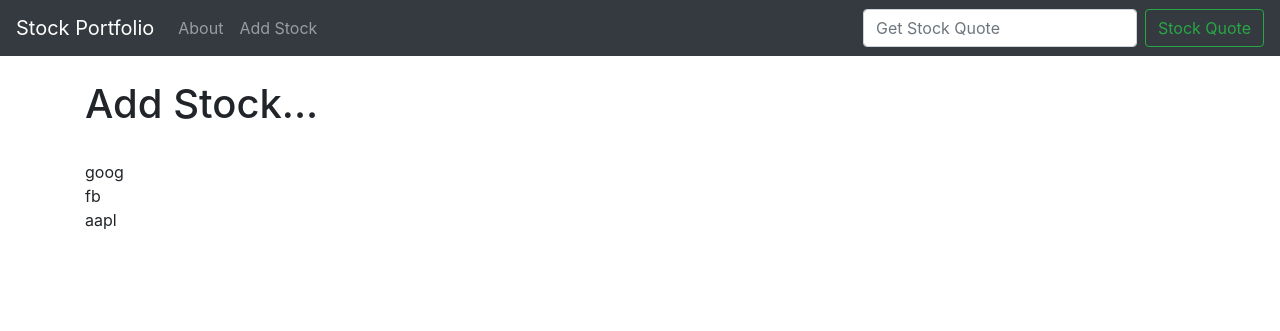
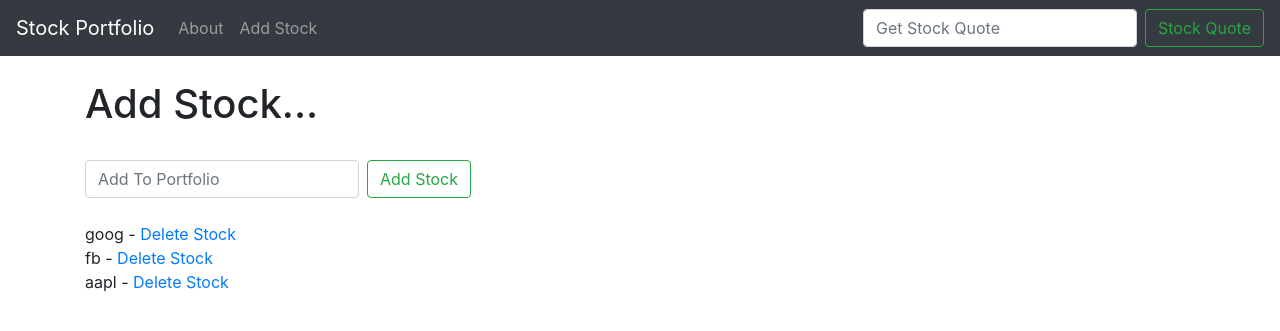
Before and after one commit to armandomcontreras/djangostock, a Django app: page /add_stock.html in a window 1280 px wide. Shown: the top 331 px of the page. Run offline with Django 5.2, Linux system fonts and the light colour scheme; data comes from the database, SQL or seed files in the repository; both versions use the stored data as it was after the commit.

Commit message:
Delete stock button and functions

```diff
--- a/stocks/quotes/templates/add_stock.html
+++ b/stocks/quotes/templates/add_stock.html
@@ -4,9 +4,16 @@
 <h1>Add Stock...</h1>
 <br/>
 
+<form action="{% url 'add_stock' %}" class="form-inline my-2 my-lg-0" method="POST">
+        {% csrf_token %}
+      <input class="form-control mr-sm-2" type="search" placeholder="Add To Portfolio" aria-label="Search" name="ticker">
+      <button class="btn btn-outline-success my-2 my-sm-0" type="submit">Add Stock</button>
+    </form>
+
+<br/>
 
 {% for item in ticker %}
-    {{ item }}<br/>
+    {{ item }} - <a href="{% url 'delete' item.id %}">Delete Stock</a> <br/>
 {% endfor %}
 
 
--- a/stocks/quotes/templates/base.html
+++ b/stocks/quotes/templates/base.html
@@ -26,6 +26,7 @@
       <li class="nav-item">
         <a class="nav-link" href="{% url 'add_stock' %}">Add Stock</a>
       </li>
+
     </ul>
     <form action="{% url 'home' %}" class="form-inline my-2 my-lg-0" method="POST">
         {% csrf_token %}
--- a/stocks/quotes/urls.py
+++ b/stocks/quotes/urls.py
@@ -6,5 +6,6 @@ urlpatterns = [
     path('', views.home, name="home"),
     path('about.html', views.about, name="about"),
     path('add_stock.html', views.add_stock, name="add_stock"),
+    path('delete/<stock_id>', views.delete, name="delete")
 
 ]
--- a/stocks/quotes/views.py
+++ b/stocks/quotes/views.py
@@ -1,5 +1,7 @@
-from django.shortcuts import render
+from django.shortcuts import render, redirect
 from .models import Stock
+from .forms import StockForm
+from django.contrib import messages
 
 def home(request):
     import requests
@@ -26,7 +28,19 @@ def about(request):
     return render(request, 'about.html', {})
 
 def add_stock(request):
+    if request.method == 'POST':
+        form = StockForm(request.POST or None)
 
+        if form.is_valid():
+            form.save()
+            messages.success(request, ("Stock Has Been Added"))
+            return redirect('add_stock')
+    else:
+        ticker = Stock.objects.all()
+        return render(request, 'add_stock.html', {'ticker': ticker})
 
-    ticker = Stock.objects.all()
-    return render(request, 'add_stock.html', {'ticker': ticker})
+def delete(request, stock_id):
+    item = Stock.objects.get(pk=stock_id)
+    item.delete()
+    messages.success(request, ("Stock Has Been Deleted!"))
+    return redirect(add_stock)
```
Also changed, not shown: stocks/quotes/forms.py (added, +7 -0 lines), stocks/db.sqlite3.
